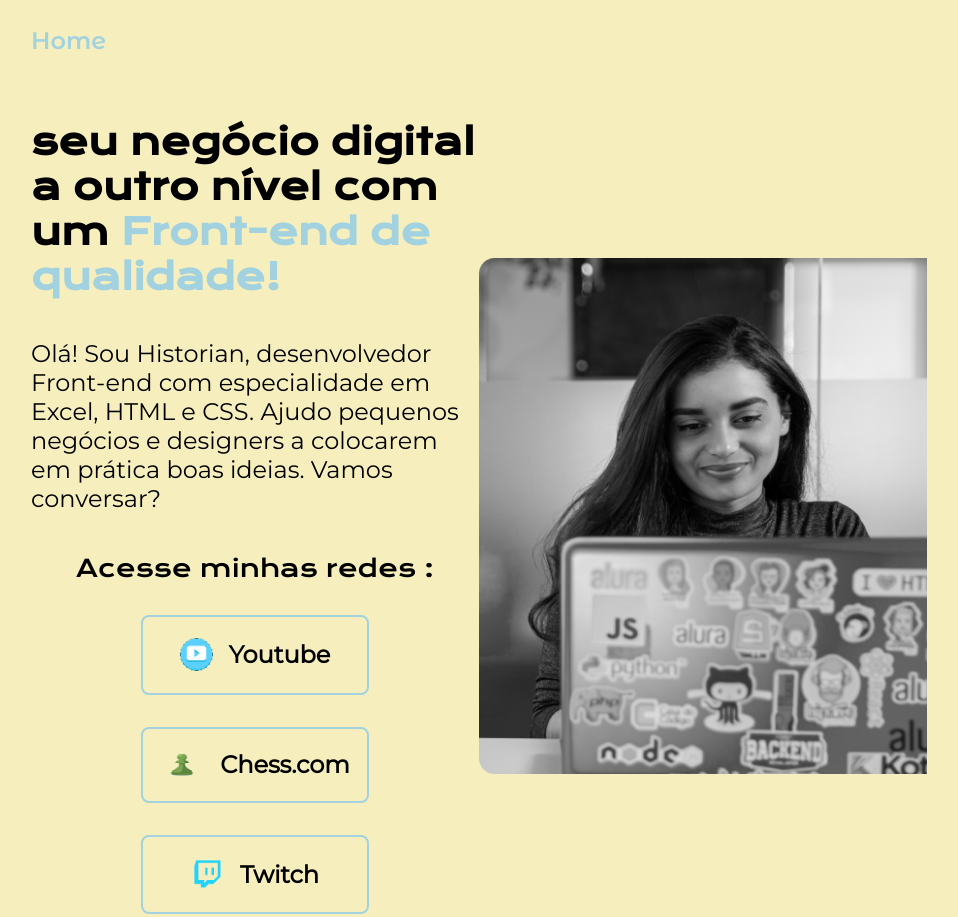
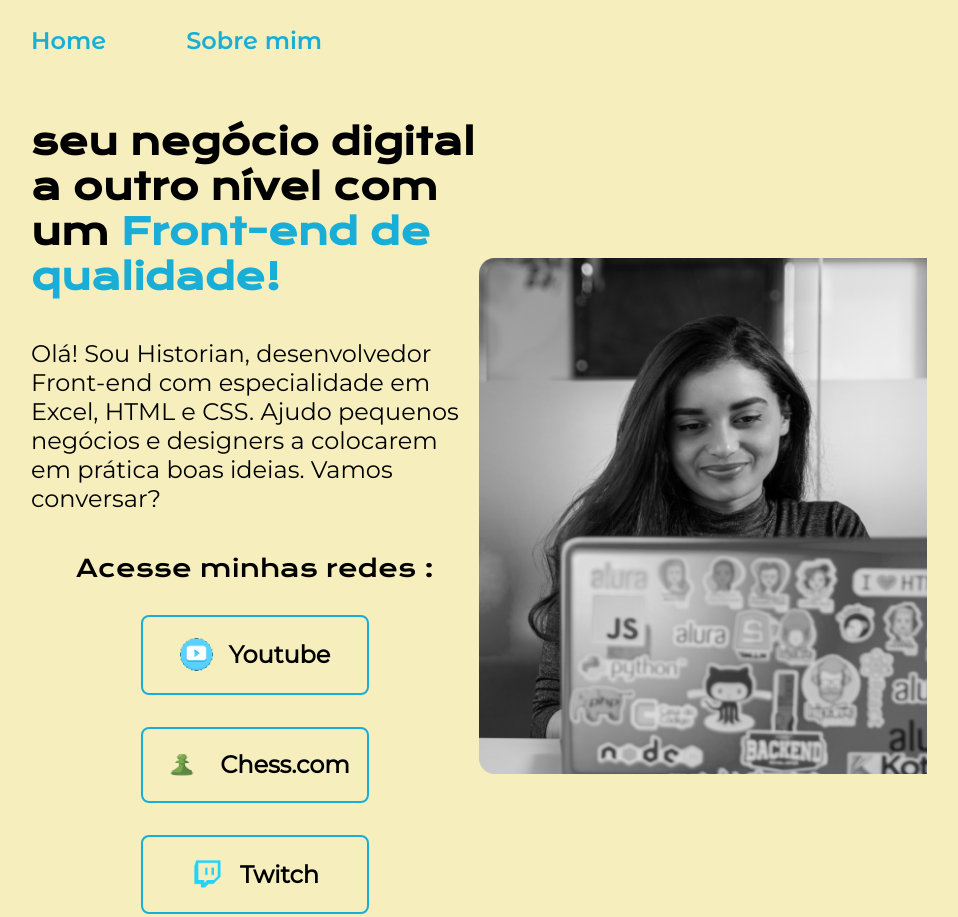
Before and after one commit to lucas-lfdsn/NumeroAleatorio, a plain HTML site: page Coding figma/index.html in a window 1280 px wide. Shown: the top 917 px of the page, without its empty margins (161-1119 px from the left). Drawn offline with nearby package versions, Linux system fonts and the light colour scheme.

Commit message:
Revert "excluir sobre mim"
This reverts commit 726e8d6d6e33760dd8347315e2b5fc0fcf3b9d64.

```diff
--- a/Coding figma/index.html
+++ b/Coding figma/index.html
@@ -13,7 +13,7 @@
     <header class="cabecalho">
         <nav class="cabecalho__menu">
             <a class="cabecalho__menu__link" href="index.html">Home</a>
-
+            <a class="cabecalho__menu__link" href="about.html">Sobre mim</a>
         </nav>
        </header>
 
--- a/Coding figma/styles/style.css
+++ b/Coding figma/styles/style.css
@@ -6,7 +6,7 @@
 {
     --cor-primaria:#F6EFBD;
     --cor-secundaria:#000000;
-    --cor-terciaria:#A2D2DF;
+    --cor-terciaria:#19aed7;
     --cor-quartenaria:#FADFA1;
     --font-primaria:"Krona One", sans-serif;
     --font-secundaria:"Montserrat", sans-serif;
```
